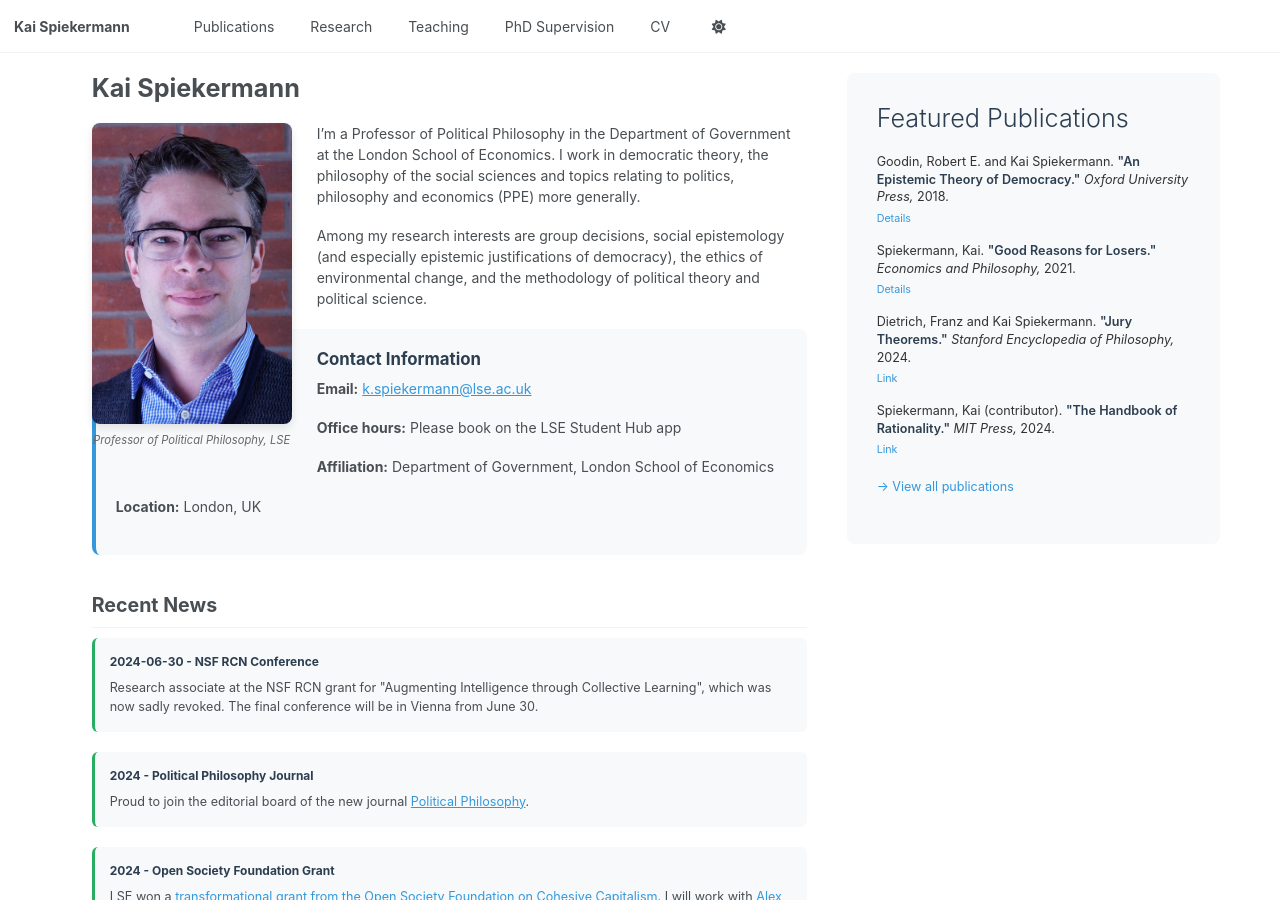
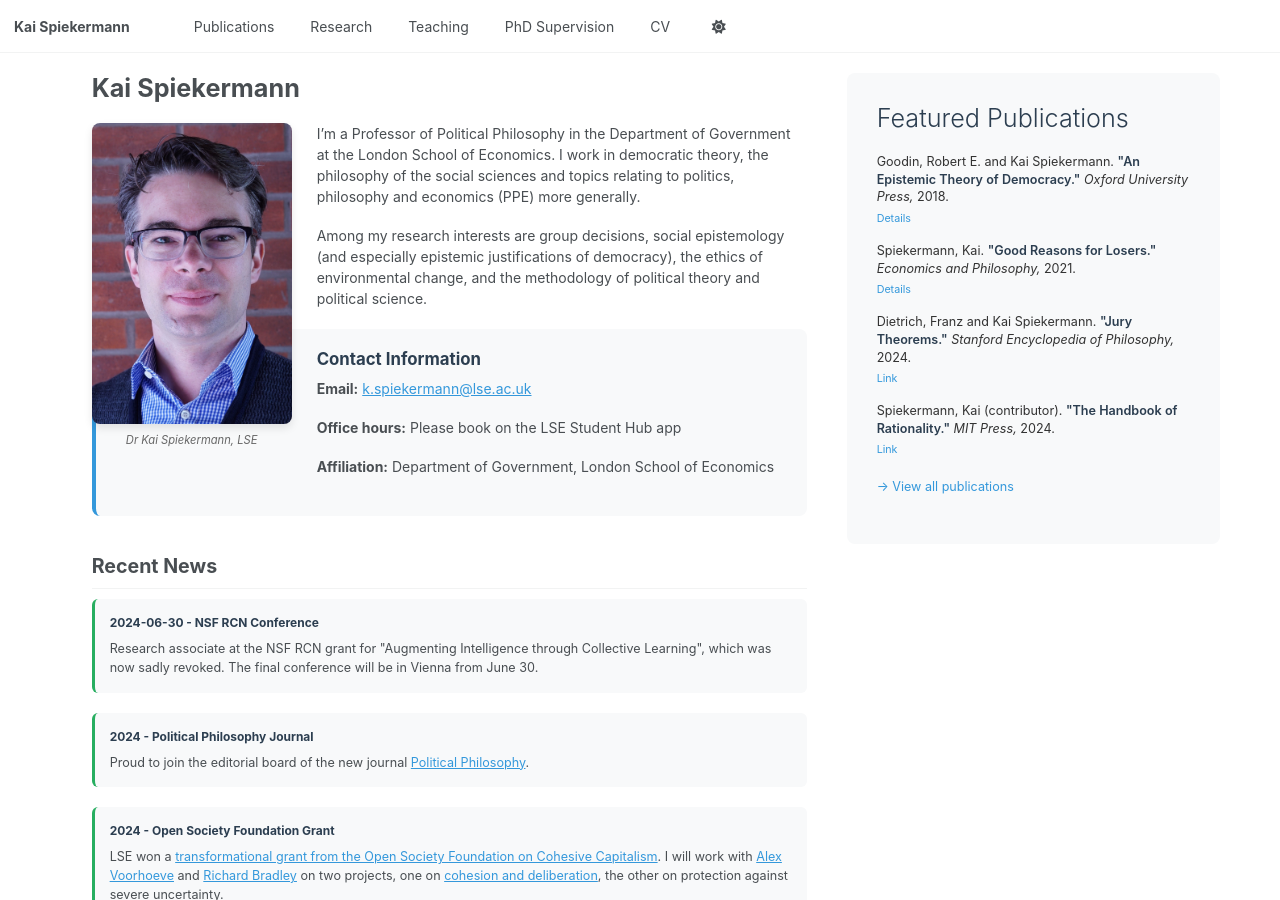
Before and after one commit to kaispk/kaispk.github.io, a Jekyll site: the page built from _pages/about.md, in a window 1280 px wide and 900 px high. Built offline with Jekyll 4.4.1, drawn with Linux system fonts in a browser that asks for light colours; a script that is not in the unit is left out.

Commit message:
Update about.md

```diff
--- a/_pages/about.md
+++ b/_pages/about.md
@@ -12,7 +12,7 @@ redirect_from:
 
 <div class="portrait-section">
 <img src="/images/portrait.jpg" alt="Kai Spiekermann">
-<div class="caption">Professor of Political Philosophy, LSE</div>
+<div class="caption">Dr Kai Spiekermann, LSE</div>
 </div>
 
 I'm a Professor of Political Philosophy in the Department of Government at the London School of Economics. I work in democratic theory, the philosophy of the social sciences and topics relating to politics, philosophy and economics (PPE) more generally.
@@ -24,7 +24,6 @@ Among my research interests are group decisions, social epistemology (and especi
 <p><strong>Email:</strong> <a href="mailto:k.spiekermann@lse.ac.uk">k.spiekermann@lse.ac.uk</a></p>
 <p><strong>Office hours:</strong> Please book on the LSE Student Hub app</p>
 <p><strong>Affiliation:</strong> Department of Government, London School of Economics</p>
-<p><strong>Location:</strong> London, UK</p>
 </div>
 
 ## Recent News
```
